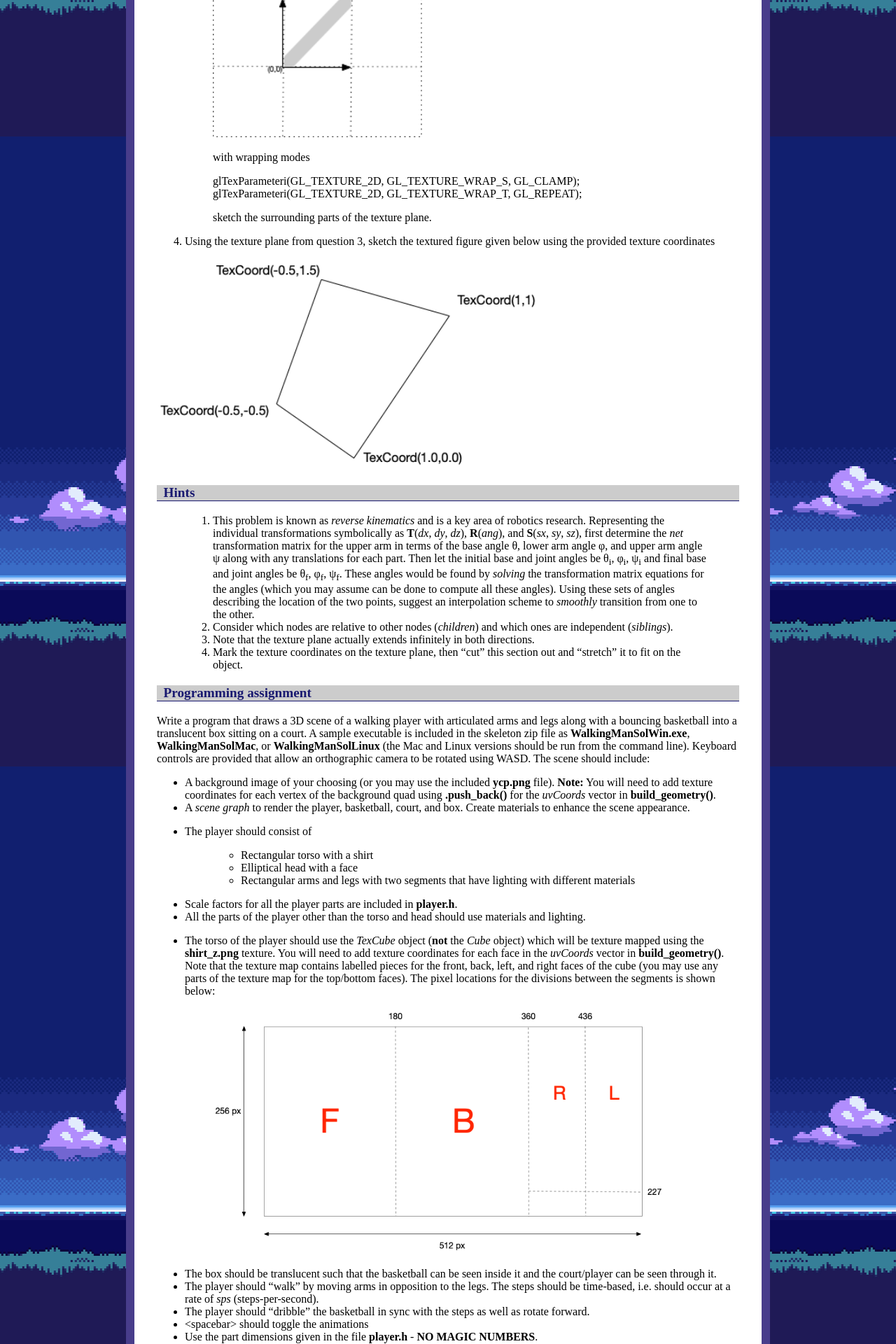
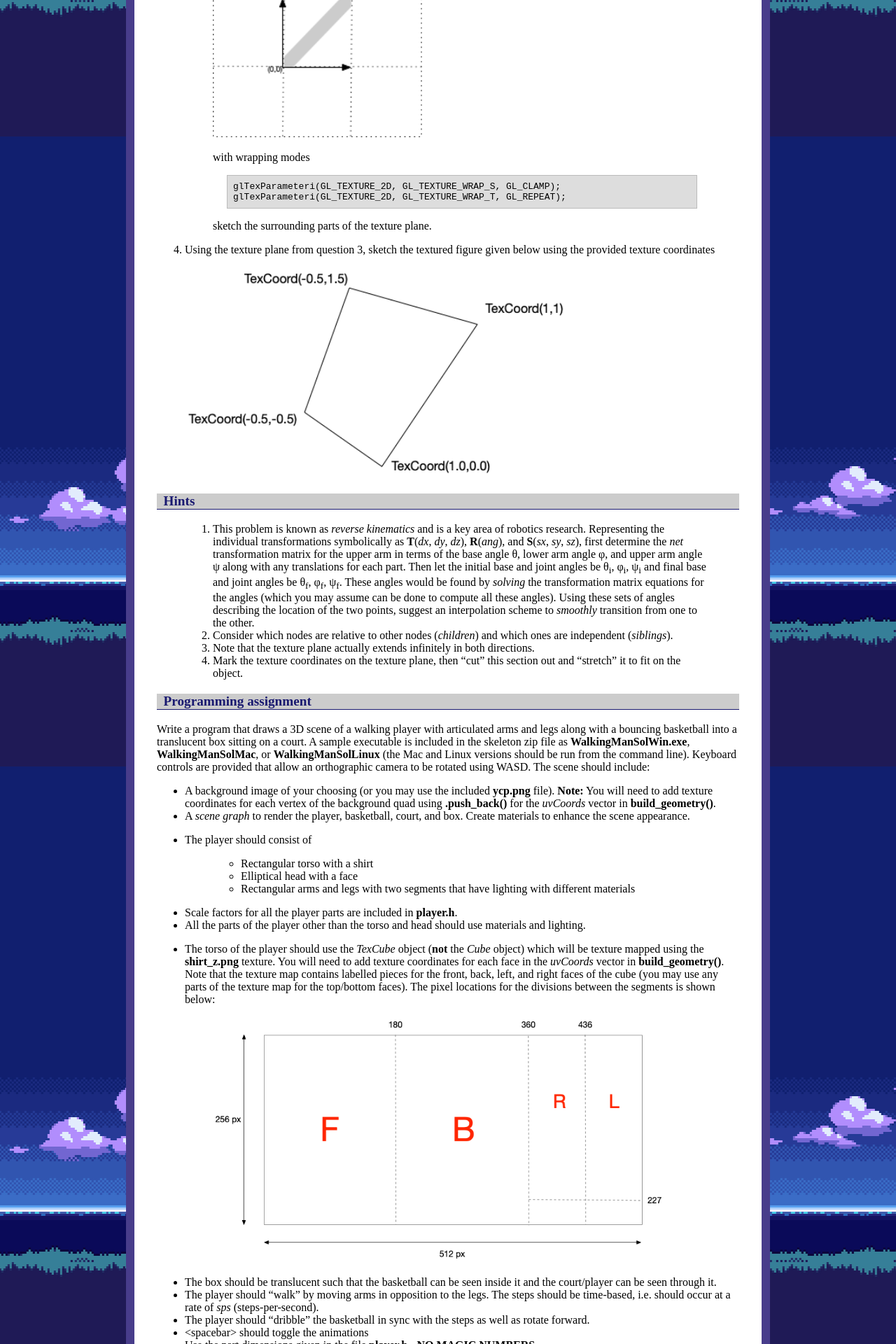
Before and after one commit to ycpcs/cs370-fall2020, a Jekyll site: the page built from assign/assign04.md, in a window 1280 px wide. Shown: the part 705-2625 px from the top of the page at 70% size. Built offline with Jekyll 4.4.1, drawn with Linux system fonts in a browser that asks for light colours.

Commit message:
update assign04
update assign04

```diff
--- a/assign/assign04.md
+++ b/assign/assign04.md
@@ -31,14 +31,14 @@ Open CLion, select **Open or Import** from the main screen (you may need to clos
     >
     > with wrapping modes
     >
-    >    glTexParameteri(GL_TEXTURE_2D, GL_TEXTURE_WRAP_S, GL_CLAMP);
-    >    glTexParameteri(GL_TEXTURE_2D, GL_TEXTURE_WRAP_T, GL_REPEAT);
+    >     glTexParameteri(GL_TEXTURE_2D, GL_TEXTURE_WRAP_S, GL_CLAMP);
+    >     glTexParameteri(GL_TEXTURE_2D, GL_TEXTURE_WRAP_T, GL_REPEAT);
     >
     > sketch the surrounding parts of the texture plane.
 
 4.   Using the texture plane from question 3, sketch the textured figure given below using the provided texture coordinates
 
-<img src="images/assign04/textureObj.png" alt="Texture Object" height="300"/>
+> <img src="images/assign04/textureObj.png" alt="Texture Object" height="300"/>
 
 ### Hints
 
```
